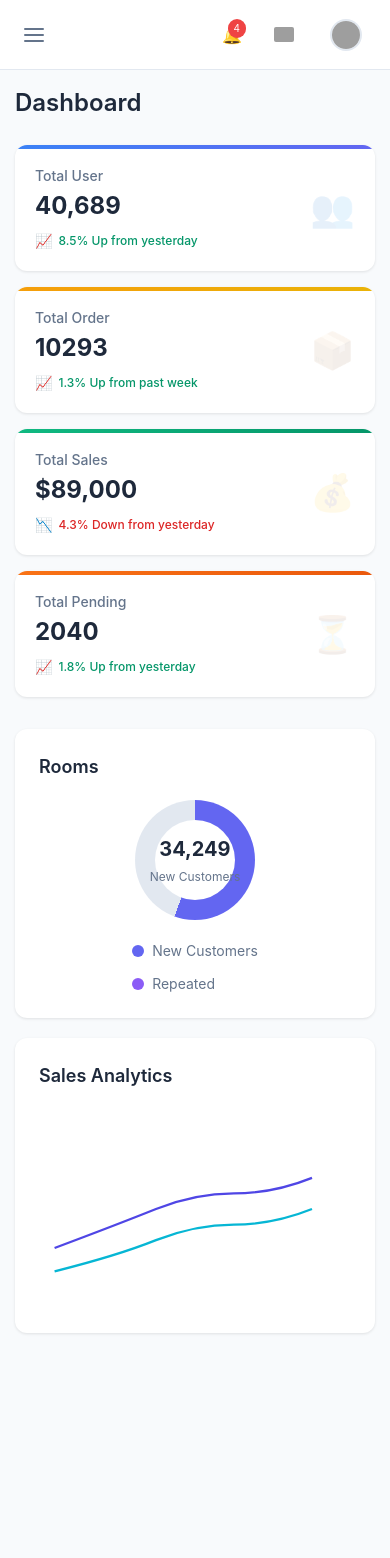
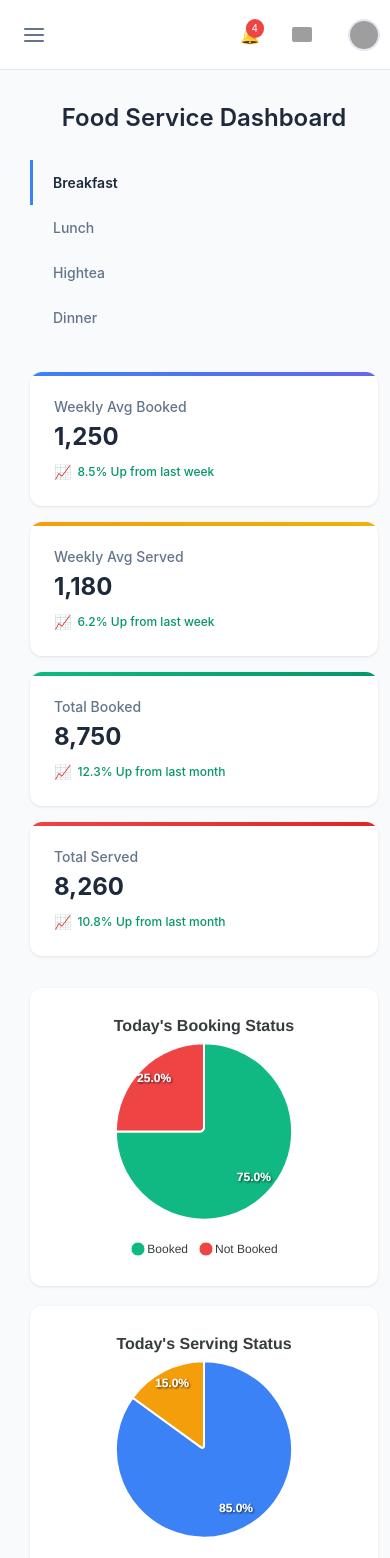
Before and after one commit to Yashlaxwani/PG_Platform, a React (Create React App) app: page / in a window 390 px wide. Shown: the top 1558 px of the page. Before the commit the page ends 1348 px from the top, so only its background shows below. Built offline with nearby package versions, Linux system fonts and the light colour scheme; grey boxes are pictures that could not be loaded.

Commit message:
Dashboard page content

```diff
--- a/package.json
+++ b/package.json
@@ -9,9 +9,11 @@
     "eject": "react-scripts eject"
   },
   "dependencies": {
+    "apexcharts": "^5.3.2",
     "axios": "^1.11.0",
     "html5-qrcode": "^2.3.8",
     "react": "^18.2.0",
+    "react-apexcharts": "^1.7.0",
     "react-dom": "^18.2.0",
     "react-router-dom": "^7.7.1",
     "react-scripts": "5.0.1",
--- a/src/Styles/Dashboard.css
+++ b/src/Styles/Dashboard.css
@@ -1,7 +1,50 @@
 .dashboard {
   animation: fadeInUp 0.6s ease;
+  padding: 20px;
 }
 
+.page-title {
+  font-size: 2rem;
+  font-weight: 600;
+  margin-bottom: 2rem;
+  color: #1e293b;
+  text-align: center;
+}
+
+/* Tabs Styling */
+.dashboard-tabs {
+  display: flex;
+  justify-content: center;
+  margin-bottom: 2rem;
+  border-bottom: 2px solid #e2e8f0;
+  gap: 0;
+}
+
+.tab-button {
+  padding: 12px 24px;
+  background: none;
+  border: none;
+  font-size: 16px;
+  font-weight: 500;
+  color: #64748b;
+  cursor: pointer;
+  transition: all 0.3s ease;
+  border-bottom: 3px solid transparent;
+  position: relative;
+}
+
+.tab-button:hover {
+  color: #1e293b;
+  background: #f8fafc;
+}
+
+.tab-button.active {
+  color: #1e293b;
+  font-weight: 600;
+  background: #f8fafc;
+}
+
+/* Stats Grid */
 .stats-grid {
   display: grid;
   grid-template-columns: repeat(auto-fit, minmax(250px, 1fr));
@@ -9,10 +52,97 @@
   margin-bottom: 32px;
 }
 
-.charts-grid {
+.stats-card {
+  background: white;
+  border-radius: 12px;
+  padding: 24px;
+  box-shadow: 0 1px 3px rgba(0, 0, 0, 0.1);
+  transition: all 0.3s ease;
+  position: relative;
+  overflow: hidden;
+}
+
+.stats-card:hover {
+  transform: translateY(-4px);
+  box-shadow: 0 8px 25px rgba(0, 0, 0, 0.15);
+}
+
+.stats-card::before {
+  content: "";
+  position: absolute;
+  top: 0;
+  left: 0;
+  right: 0;
+  height: 4px;
+}
+
+.stat-card-blue::before {
+  background: linear-gradient(90deg, #3b82f6, #6366f1);
+}
+
+.stat-card-orange::before {
+  background: linear-gradient(90deg, #f59e0b, #eab308);
+}
+
+.stat-card-green::before {
+  background: linear-gradient(90deg, #10b981, #059669);
+}
+
+.stat-card-red::before {
+  background: linear-gradient(90deg, #ef4444, #dc2626);
+}
+
+.stats-content {
+  display: flex;
+  align-items: center;
+  justify-content: space-between;
+}
+
+.stats-text {
+  flex: 1;
+}
+
+.stats-title {
+  font-size: 14px;
+  color: #64748b;
+  margin-bottom: 8px;
+  font-weight: 500;
+}
+
+.stats-value {
+  font-size: 32px;
+  font-weight: 700;
+  color: #1e293b;
+  margin-bottom: 12px;
+  line-height: 1;
+}
+
+.stats-change {
+  display: flex;
+  align-items: center;
+  gap: 6px;
+  font-size: 12px;
+  font-weight: 500;
+}
+
+.stats-change.up {
+  color: #059669;
+}
+
+.stats-change.down {
+  color: #dc2626;
+}
+
+.change-icon {
+  font-size: 14px;
+}
+
+/* Charts Layout */
+.charts-row {
   display: grid;
   grid-template-columns: 1fr 1fr;
   gap: 24px;
+  margin-bottom: 32px;
 }
 
 .chart-card {
@@ -28,95 +158,7 @@
   box-shadow: 0 8px 25px rgba(0, 0, 0, 0.1);
 }
 
-.chart-card h3 {
-  font-size: 18px;
-  font-weight: 600;
-  color: #1e293b;
-  margin-bottom: 20px;
-}
-
-.chart-container {
-  display: flex;
-  align-items: center;
-  justify-content: space-between;
-}
-
-.donut-chart {
-  position: relative;
-  width: 120px;
-  height: 120px;
-  border-radius: 50%;
-  background: conic-gradient(#6366f1 0deg 200deg, #e2e8f0 200deg 360deg);
-  display: flex;
-  align-items: center;
-  justify-content: center;
-}
-
-.donut-chart::before {
-  content: "";
-  position: absolute;
-  width: 80px;
-  height: 80px;
-  background: white;
-  border-radius: 50%;
-}
-
-.chart-center {
-  position: relative;
-  z-index: 1;
-  text-align: center;
-}
-
-.chart-value {
-  font-size: 20px;
-  font-weight: 700;
-  color: #1e293b;
-}
-
-.chart-label {
-  font-size: 12px;
-  color: #64748b;
-  margin-top: 4px;
-}
-
-.chart-legend {
-  display: flex;
-  flex-direction: column;
-  gap: 12px;
-}
-
-.legend-item {
-  display: flex;
-  align-items: center;
-  gap: 8px;
-  font-size: 14px;
-  color: #64748b;
-}
-
-.legend-color {
-  width: 12px;
-  height: 12px;
-  border-radius: 50%;
-}
-
-.legend-color.blue {
-  background: #6366f1;
-}
-
-.legend-color.purple {
-  background: #8b5cf6;
-}
-
-.line-chart {
-  width: 100%;
-  height: 200px;
-}
-
-.chart-svg {
-  width: 100%;
-  height: 100%;
-}
-
+/* Animations */
 @keyframes fadeInUp {
   from {
     opacity: 0;
@@ -128,19 +170,68 @@
   }
 }
 
+/* Responsive Design */
+@media (max-width: 1200px) {
+  .charts-row {
+    grid-template-columns: 1fr;
+    gap: 20px;
+  }
+
+  .chart-card {
+    display: flex;
+    justify-content: center;
+  }
+}
+
 @media (max-width: 768px) {
+  .dashboard {
+    padding: 15px;
+  }
+
+  .page-title {
+    font-size: 1.5rem;
+    margin-bottom: 1.5rem;
+  }
+
   .stats-grid {
     grid-template-columns: 1fr;
     gap: 16px;
   }
 
-  .charts-grid {
+  .dashboard-tabs {
+    flex-wrap: wrap;
+    justify-content: center;
+  }
+
+  .tab-button {
+    padding: 10px 16px;
+    font-size: 14px;
+  }
+
+  .stats-value {
+    font-size: 24px;
+  }
+
+  .charts-row {
     grid-template-columns: 1fr;
     gap: 20px;
   }
+}
 
-  .chart-container {
+@media (max-width: 480px) {
+  .dashboard-tabs {
     flex-direction: column;
-    gap: 20px;
+    border-bottom: none;
+  }
+
+  .tab-button {
+    border-bottom: none;
+    border-left: 3px solid transparent;
+    text-align: left;
+    padding: 12px 20px;
+  }
+
+  .tab-button.active {
+    border-left-color: #3b82f6;
   }
 }
--- a/src/pages/Dashboard.js
+++ b/src/pages/Dashboard.js
@@ -1,83 +1,345 @@
-import StatsCard from "../components/StatsCard"
+
+
+import { useState } from "react"
+import ReactApexChart from "react-apexcharts"
 import "../Styles/Dashboard.css"
 
 const Dashboard = () => {
+  const [activeTab, setActiveTab] = useState("breakfast")
+
+  const tabs = [
+    { id: "breakfast", label: "Breakfast", color: "#3b82f6" },
+    { id: "lunch", label: "Lunch", color: "#f59e0b" },
+    { id: "hightea", label: "Hightea", color: "#10b981" },
+    { id: "dinner", label: "Dinner", color: "#ef4444" },
+  ]
+
+  // Mock data for different meal times
+  const getMealData = (mealType) => {
+    const baseData = {
+      breakfast: {
+        weeklyAvgBooked: 1250,
+        weeklyAvgServed: 1180,
+        totalBooked: 8750,
+        totalServed: 8260,
+        bookedPercentage: [75, 25], // Booked vs Not Booked
+        servedPercentage: [85, 15], // Served vs Not Served
+      },
+      lunch: {
+        weeklyAvgBooked: 1850,
+        weeklyAvgServed: 1720,
+        totalBooked: 12950,
+        totalServed: 12040,
+        bookedPercentage: [82, 18],
+        servedPercentage: [88, 12],
+      },
+      hightea: {
+        weeklyAvgBooked: 650,
+        weeklyAvgServed: 580,
+        totalBooked: 4550,
+        totalServed: 4060,
+        bookedPercentage: [65, 35],
+        servedPercentage: [78, 22],
+      },
+      dinner: {
+        weeklyAvgBooked: 1950,
+        weeklyAvgServed: 1820,
+        totalBooked: 13650,
+        totalServed: 12740,
+        bookedPercentage: [88, 12],
+        servedPercentage: [92, 8],
+      },
+    }
+    return baseData[mealType]
+  }
+
+  const currentData = getMealData(activeTab)
+
+  // Stats cards data
   const statsData = [
     {
-      title: "Total User",
-      value: "40,689",
-      change: "8.5% Up from yesterday",
+      title: "Weekly Avg Booked",
+      value: currentData.weeklyAvgBooked.toLocaleString(),
+      change: "8.5% Up from last week",
       changeType: "up",
-      icon: "👥",
       color: "blue",
     },
     {
-      title: "Total Order",
-      value: "10293",
-      change: "1.3% Up from past week",
+      title: "Weekly Avg Served",
+      value: currentData.weeklyAvgServed.toLocaleString(),
+      change: "6.2% Up from last week",
       changeType: "up",
-      icon: "📦",
-      color: "yellow",
+      color: "orange",
     },
     {
-      title: "Total Sales",
-      value: "$89,000",
-      change: "4.3% Down from yesterday",
-      changeType: "down",
-      icon: "💰",
+      title: "Total Booked",
+      value: currentData.totalBooked.toLocaleString(),
+      change: "12.3% Up from last month",
+      changeType: "up",
       color: "green",
     },
     {
-      title: "Total Pending",
-      value: "2040",
-      change: "1.8% Up from yesterday",
+      title: "Total Served",
+      value: currentData.totalServed.toLocaleString(),
+      change: "10.8% Up from last month",
       changeType: "up",
-      icon: "⏳",
-      color: "orange",
+      color: "red",
     },
   ]
 
+  // Pie Chart 1: Today's Booking Percentage
+  const bookingPieChart = {
+    series: currentData.bookedPercentage,
+    options: {
+      chart: {
+        width: 380,
+        type: "pie",
+      },
+      labels: ["Booked", "Not Booked"],
+      colors: ["#10b981", "#ef4444"],
+      responsive: [
+        {
+          breakpoint: 480,
+          options: {
+            chart: {
+              width: 300,
+            },
+            legend: {
+              position: "bottom",
+            },
+          },
+        },
+      ],
+      legend: {
+        position: "bottom",
+      },
+      title: {
+        text: "Today's Booking Status",
+        align: "center",
+        style: {
+          fontSize: "16px",
+          fontWeight: "600",
+        },
+      },
+    },
+  }
+
+  // Pie Chart 2: Today's Serving Percentage
+  const servingPieChart = {
+    series: currentData.servedPercentage,
+    options: {
+      chart: {
+        width: 380,
+        type: "pie",
+      },
+      labels: ["Served", "Not Served"],
+      colors: ["#3b82f6", "#f59e0b"],
+      responsive: [
+        {
+          breakpoint: 480,
+          options: {
+            chart: {
+              width: 300,
+            },
+            legend: {
+              position: "bottom",
+            },
+          },
+        },
+      ],
+      legend: {
+        position: "bottom",
+      },
+      title: {
+        text: "Today's Serving Status",
+        align: "center",
+        style: {
+          fontSize: "16px",
+          fontWeight: "600",
+        },
+      },
+    },
+  }
+
+  // Bar Chart 1: 5 Floor Data
+  const floorChart5 = {
+    series: [
+      {
+        name: "Served",
+        data: [120, 95, 88, 110, 75],
+      },
+      {
+        name: "Pending",
+        data: [25, 15, 22, 18, 12],
+      },
+    ],
+    options: {
+      chart: {
+        type: "bar",
+        height: 350,
+      },
+      plotOptions: {
+        bar: {
+          horizontal: true,
+          dataLabels: {
+            position: "top",
+          },
+        },
+      },
+      dataLabels: {
+        enabled: true,
+        offsetX: -6,
+        style: {
+          fontSize: "12px",
+          colors: ["#fff"],
+        },
+      },
+      stroke: {
+        show: true,
+        width: 1,
+        colors: ["#fff"],
+      },
+      tooltip: {
+        shared: true,
+        intersect: false,
+      },
+      xaxis: {
+        categories: ["Floor 1", "Floor 2", "Floor 3", "Floor 4", "Floor 5"],
+      },
+      colors: ["#10b981", "#ef4444"],
+      title: {
+        text: "5 Floor Data - Served vs Pending",
+        align: "center",
+        style: {
+          fontSize: "16px",
+          fontWeight: "600",
+        },
+      },
+    },
+  }
+
+  // Bar Chart 2: 6 Floor Data
+  const floorChart6 = {
+    series: [
+      {
+        name: "Served",
+        data: [135, 108, 92, 125, 88, 95],
+      },
+      {
+        name: "Pending",
+        data: [28, 18, 25, 22, 15, 20],
+      },
+    ],
+    options: {
+      chart: {
+        type: "bar",
+        height: 350,
+      },
+      plotOptions: {
+        bar: {
+          horizontal: true,
+          dataLabels: {
+            position: "top",
+          },
+        },
+      },
+      dataLabels: {
+        enabled: true,
+        offsetX: -6,
+        style: {
+          fontSize: "12px",
+          colors: ["#fff"],
+        },
+      },
+      stroke: {
+        show: true,
+        width: 1,
+        colors: ["#fff"],
+      },
+      tooltip: {
+        shared: true,
+        intersect: false,
+      },
+      xaxis: {
+        categories: ["Floor 1", "Floor 2", "Floor 3", "Floor 4", "Floor 5", "Floor 6"],
+      },
+      colors: ["#3b82f6", "#f59e0b"],
+      title: {
+        text: "6 Floor Data - Served vs Pending",
+        align: "center",
+        style: {
+          fontSize: "16px",
+          fontWeight: "600",
+        },
+      },
+    },
+  }
+
+  const getStatCardClass = (color) => {
+    const colorClasses = {
+      blue: "stat-card-blue",
+      orange: "stat-card-orange",
+      green: "stat-card-green",
+      red: "stat-card-red",
+    }
+    return colorClasses[color] || "stat-card-blue"
+  }
+
   return (
     <div className="dashboard">
-      <h1 className="page-title">Dashboard</h1>
+      <h1 className="page-title">Food Service Dashboard</h1>
 
-      <div className="stats-grid">
-        {statsData.map((stat, index) => (
-          <StatsCard key={index} {...stat} />
+      {/* Tabs */}
+      <div className="dashboard-tabs">
+        {tabs.map((tab) => (
+          <button
+            key={tab.id}
+            className={`tab-button ${activeTab === tab.id ? "active" : ""}`}
+            onClick={() => setActiveTab(tab.id)}
+            style={{
+              borderBottomColor: activeTab === tab.id ? tab.color : "transparent",
+            }}
+          >
+            {tab.label}
+          </button>
         ))}
       </div>
 
-      <div className="charts-grid">
-        <div className="chart-card">
-          <h3>Rooms</h3>
-          <div className="chart-container">
-            <div className="donut-chart">
-              <div className="chart-center">
-                <div className="chart-value">34,249</div>
-                <div className="chart-label">New Customers</div>
-              </div>
-            </div>
-            <div className="chart-legend">
-              <div className="legend-item">
-                <span className="legend-color blue"></span>
-                <span>New Customers</span>
-              </div>
-              <div className="legend-item">
-                <span className="legend-color purple"></span>
-                <span>Repeated</span>
+      {/* Stats Cards */}
+      <div className="stats-grid">
+        {statsData.map((stat, index) => (
+          <div key={index} className={`stats-card ${getStatCardClass(stat.color)}`}>
+            <div className="stats-content">
+              <div className="stats-text">
+                <h3 className="stats-title">{stat.title}</h3>
+                <p className="stats-value">{stat.value}</p>
+                <div className={`stats-change ${stat.changeType}`}>
+                  <span className="change-icon">{stat.changeType === "up" ? "📈" : "📉"}</span>
+                  <span>{stat.change}</span>
+                </div>
               </div>
             </div>
           </div>
+        ))}
+      </div>
+
+      {/* Pie Charts */}
+      <div className="charts-row">
+        <div className="chart-card">
+          <ReactApexChart options={bookingPieChart.options} series={bookingPieChart.series} type="pie" width={380} />
         </div>
+        <div className="chart-card">
+          <ReactApexChart options={servingPieChart.options} series={servingPieChart.series} type="pie" width={380} />
+        </div>
+      </div>
 
+      {/* Bar Charts */}
+      <div className="charts-row">
         <div className="chart-card">
-          <h3>Sales Analytics</h3>
-          <div className="line-chart">
-            <svg viewBox="0 0 400 200" className="chart-svg">
-              <path d="M 20 150 Q 100 120 150 100 T 250 80 T 350 60" stroke="#4F46E5" strokeWidth="3" fill="none" />
-              <path d="M 20 180 Q 100 160 150 140 T 250 120 T 350 100" stroke="#06B6D4" strokeWidth="3" fill="none" />
-            </svg>
-          </div>
+          <ReactApexChart options={floorChart5.options} series={floorChart5.series} type="bar" height={350} />
+        </div>
+        <div className="chart-card">
+          <ReactApexChart options={floorChart6.options} series={floorChart6.series} type="bar" height={350} />
         </div>
       </div>
     </div>
```
Also changed, not shown: 1 other file (tests, documents, lock files or other folders).
